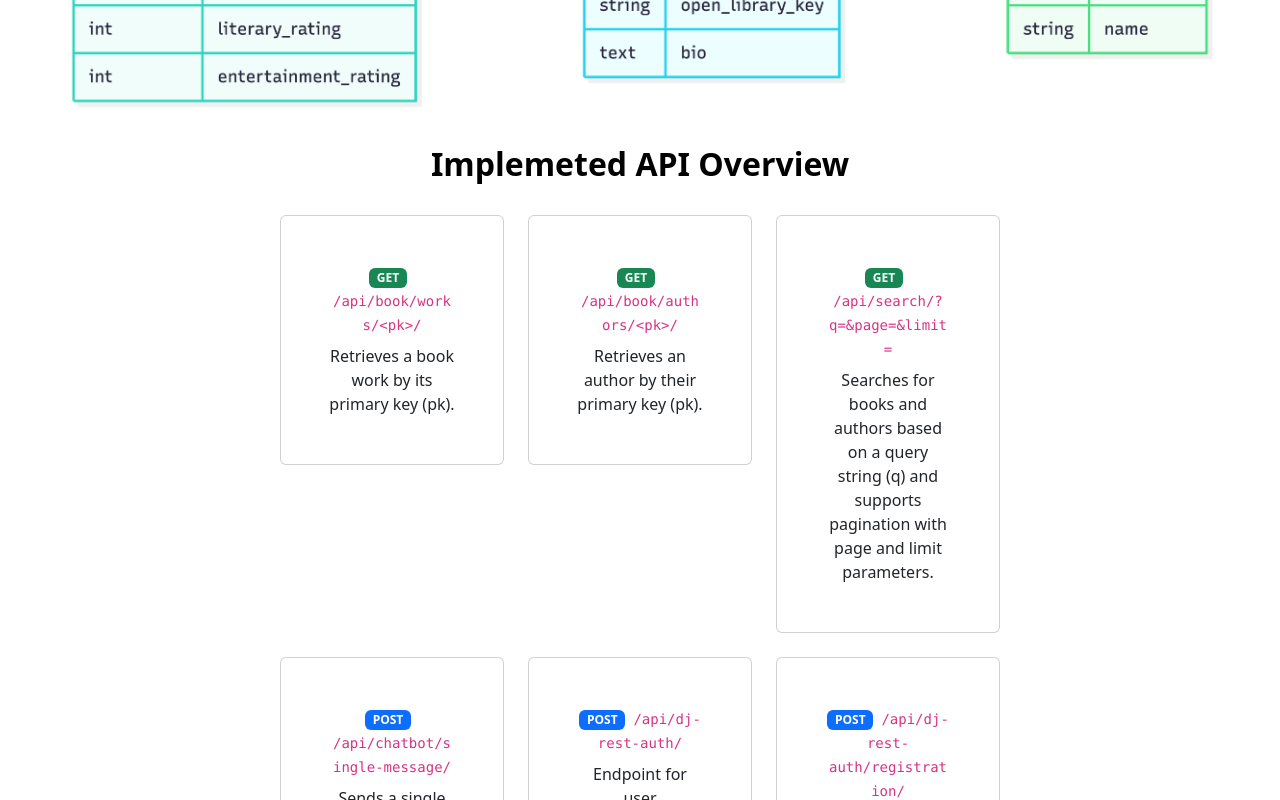
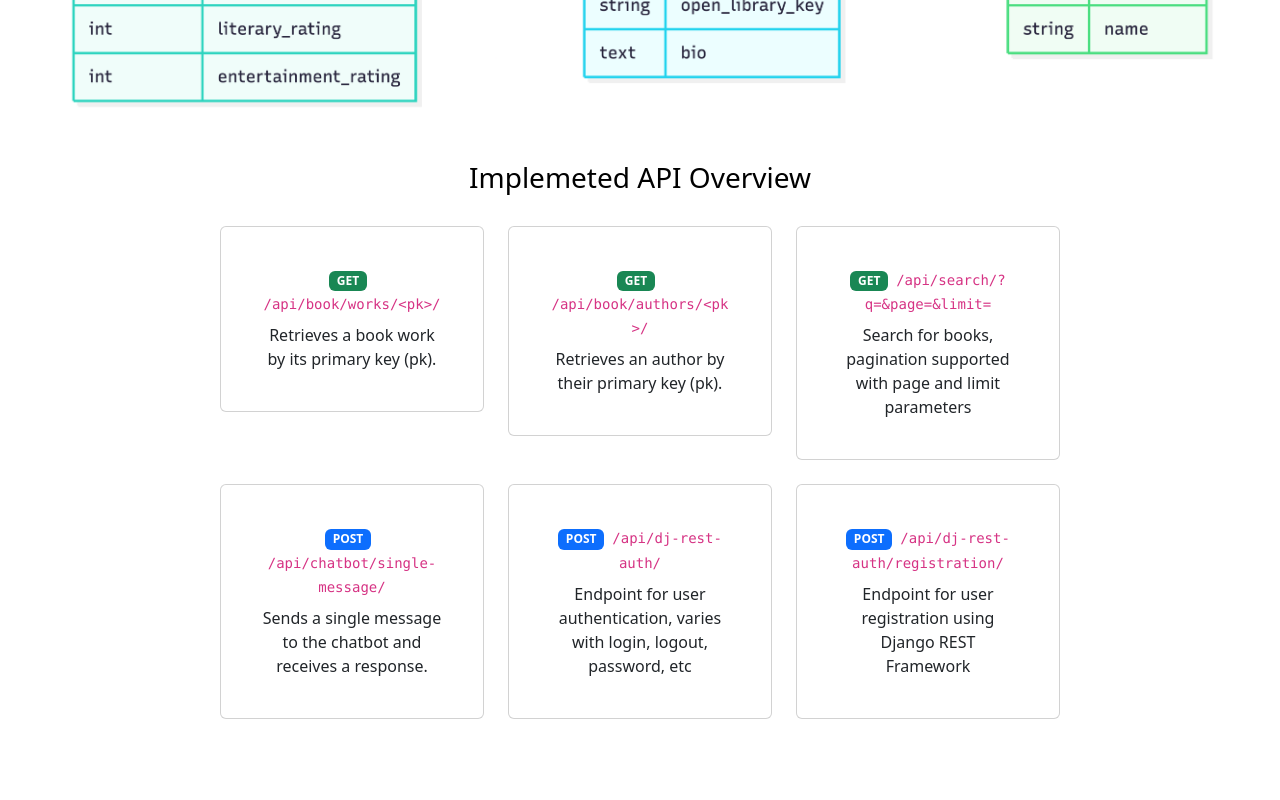
Before and after one commit to Jtsoco/portfolio, a React (Vite) app: page / in a window 1280 px wide. Shown: the part 5580-6380 px from the top of the page. Built offline with nearby package versions, Linux system fonts and the light colour scheme.

Commit message:
css of api section is fine for now

```diff
--- a/src/assets/carouselItemInfo/currentProjectInfo.tsx
+++ b/src/assets/carouselItemInfo/currentProjectInfo.tsx
@@ -31,16 +31,16 @@ export function getApiItems(): ApiItem[] {
       method: 'GET', path: `/api/book/authors/<pk>/`, description: 'Retrieves an author by their primary key (pk).'
     },
     {
-      method: 'GET', path: `/api/search/?q=&page=&limit=`, description: 'Searches for books and authors based on a query string (q) and supports pagination with page and limit parameters.'
+      method: 'GET', path: `/api/search/?q=&page=&limit=`, description: 'Search for books, pagination supported with page and limit parameters'
     },
     {
       method: 'POST', path: `/api/chatbot/single-message/`, description: 'Sends a single message to the chatbot and receives a response.'
     },
     {
-      method: 'POST', path: `/api/dj-rest-auth/` , description: 'Endpoint for user authentication using Django REST Framework, varies with login, logout, password, etc'
+      method: 'POST', path: `/api/dj-rest-auth/` , description: 'Endpoint for user authentication, varies with login, logout, password, etc'
     },
     {
-      method: 'POST', path: `/api/dj-rest-auth/registration/`, description: 'Endpoint for user registration using Django REST Framework, allows new users to create an account by providing necessary information such as username, email, and password.'
+      method: 'POST', path: `/api/dj-rest-auth/registration/`, description: 'Endpoint for user registration using Django REST Framework'
     }
   ]
 }
--- a/src/sections/currentProjectSubSections/ApiSubSection.tsx
+++ b/src/sections/currentProjectSubSections/ApiSubSection.tsx
@@ -27,7 +27,7 @@ export function ApiSubSection(props: ApiOveriewProps) {
           {
             apiItems.map((item, index) => (
               <Col key={index}>
-                <Card className="api-card">
+                <Card className="api-card p-4">
                     <Card.Body>
                           <Badge bg={methodColor(item.method)} className="me-2">
                             {item.method}
--- a/src/stylesheet.css
+++ b/src/stylesheet.css
@@ -306,7 +306,10 @@
   gap: 0.5rem;
   justify-content: center;
   min-height: 100vh;
+
 }
+
+
 
 .current-project-header {
   display: flex;
@@ -385,19 +388,21 @@
   display: flex;
   flex-direction: column;
   /* align-items: center; */
+  justify-content: start;
   /* gap: 1rem; */
   padding: 1rem;
 }
 
 .api-card-section {
 
-  margin-right: 200px;
-  margin-left: 200px;
+  margin-right: 140px;
+  margin-left: 140px;
 }
 
 .api-header {
-  font-size: 2rem;
-  font-weight: 600;
+  /* font-size: 2rem; */
+  /* font-weight: 600; */
   margin-bottom: 2rem;
   color:black;
+  margin-top: 1rem;
 }
```
